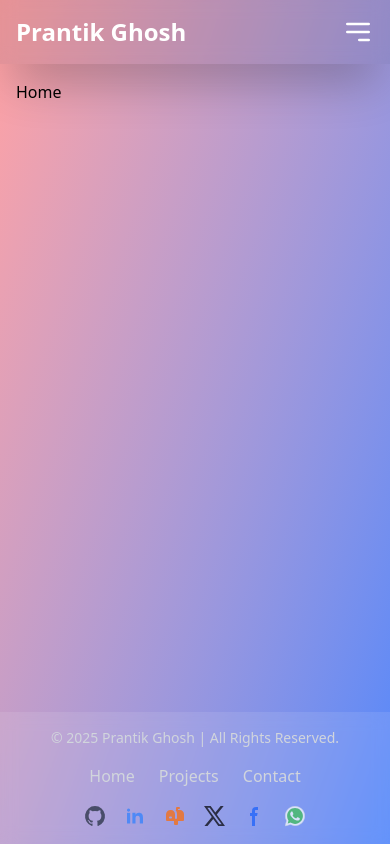
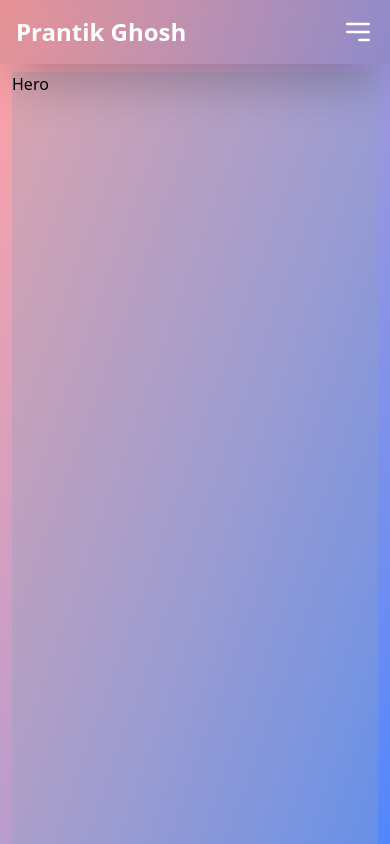
Before and after one commit to TBS96/portfolio, a React (Vite) app: page / in a window 390 px wide. Shown: the top 844 px of the page. Built offline with nearby package versions, Linux system fonts and the light colour scheme.

Commit message:
create component Hero.jsx and import in Home page...
fix: added p-1 and m-1 in Container.jsx for mobile devices

Signed-off-by: TBS96 <9tbs6@proton.me>

```diff
--- a/src/components/Container/Container.jsx
+++ b/src/components/Container/Container.jsx
@@ -1,7 +1,7 @@
 import React from 'react'
 
 const Container = ({children}) => {
-    return <div className='w-full max-w-7xl mx-auto p-4'>{children}</div>;
+    return <div className='w-full max-w-7xl mx-auto p-1 m-1'>{children}</div>;
 }
 
 export default Container
--- a/src/components/Footer.jsx
+++ b/src/components/Footer.jsx
@@ -3,7 +3,7 @@ import { Link } from 'react-router-dom'
 
 const Footer = () => {
   return (
-    <footer className='w-full bg-white/10 backdrop-blur-sm text-white py-4 mt-10 sticky bottom-0 z-50'>
+    <footer className='w-full bg-white/10 backdrop-blur-sm text-white py-4 mt-10'>
       <div className='max-w-[2580px] mx-auto px-4 flex flex-col md:flex-row justify-between items-center'>
 
         <p className='text-sm text-gray-300'>
--- /dev/null
+++ b/src/components/Hero.jsx
@@ -0,0 +1,9 @@
+import React from 'react'
+
+const Hero = () => {
+    return (
+        <div className='min-h-screen bg-slate-400/30 ms-2 me-2 md:ms-0 md:me-0'>Hero</div>
+    )
+}
+
+export default Hero
--- a/src/components/index.js
+++ b/src/components/index.js
@@ -1,9 +1,10 @@
 import Container from "./Container/Container";
 import Navbar from "./Navbar";
 import Footer from "./Footer";
-
+import Hero from "./Hero";
 export {
     Navbar,
     Container,
-    Footer
+    Footer,
+    Hero,
 }
--- a/src/pages/Home.jsx
+++ b/src/pages/Home.jsx
@@ -1,8 +1,11 @@
 import React from 'react'
+import { Hero } from '../components'
 
 const Home = () => {
     return (
-        <div className='min-h-screen'>Home</div>
+        <>
+            <Hero />
+        </>
     )
 }
 
```
